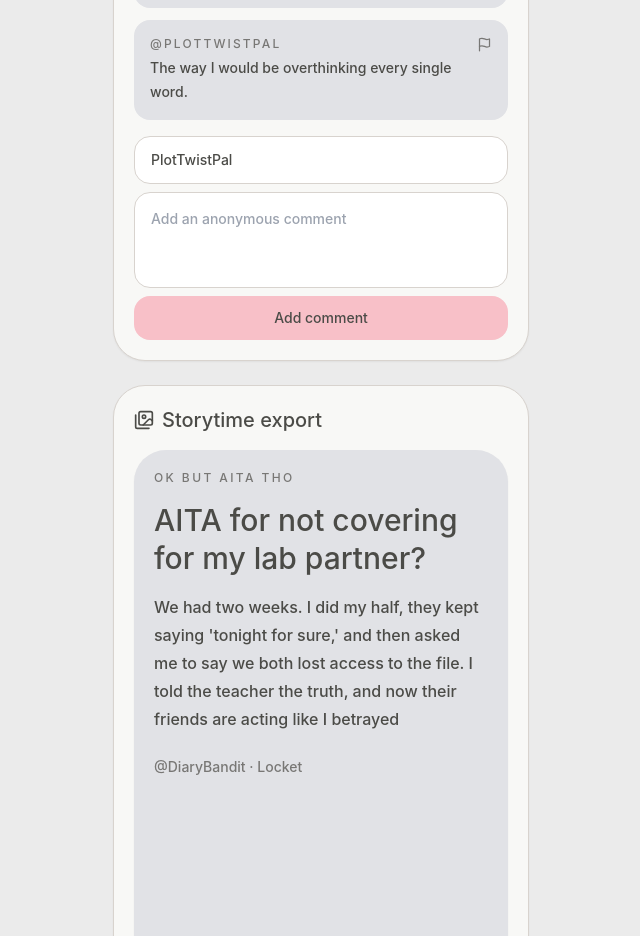
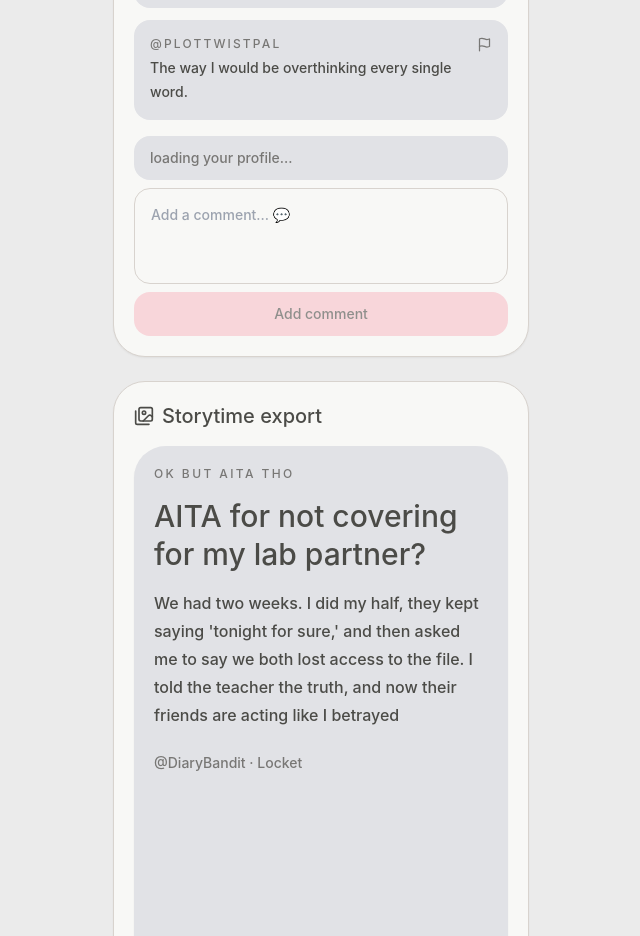
Before and after one commit to lefeiii/locket, a Next.js app: page /story/sample-aita in a window 1280 px wide. Shown: the part 1340-2276 px from the top of the page, without its empty margins (319-959 px from the left). Built offline with nearby package versions, Linux system fonts and the light colour scheme; no server answers; the database is empty.

Commit message:
Update CommentForm.tsx

```diff
--- a/components/CommentForm.tsx
+++ b/components/CommentForm.tsx
@@ -1,7 +1,7 @@
 "use client";
 
-import { useState } from "react";
-import { generateAnonymousName } from "@/lib/sample-data";
+import { useEffect, useRef, useState } from "react";
+import { useRouter } from "next/navigation";
 import { supabase } from "@/lib/supabase";
 
 type CommentFormProps = {
@@ -9,56 +9,97 @@ type CommentFormProps = {
 };
 
 export function CommentForm({ storyId }: CommentFormProps) {
-  const [anonymousName, setAnonymousName] = useState(generateAnonymousName());
+  const [username, setUsername] = useState<string>("");
   const [body, setBody] = useState("");
-  const [status, setStatus] = useState<"idle" | "saving" | "saved" | "local">("idle");
+  const [status, setStatus] = useState<"idle" | "saving" | "saved" | "error">("idle");
+  const textareaRef = useRef<HTMLTextAreaElement>(null);
+  const router = useRouter();
+
+  // Load the real logged-in username on mount
+  useEffect(() => {
+    if (!supabase) return;
+    supabase.auth.getUser().then(({ data }) => {
+      const uid = data?.user?.id;
+      if (!uid) return;
+      supabase
+        .from("users")
+        .select("username")
+        .eq("id", uid)
+        .single()
+        .then(({ data: profile }) => {
+          if (profile?.username) setUsername(profile.username);
+        });
+    });
+  }, []);
 
   async function submitComment() {
-    if (!body.trim()) {
-      return;
-    }
+    if (!body.trim() || !username) return;
 
     setStatus("saving");
+
     if (supabase && !storyId.startsWith("sample-")) {
       const { error } = await supabase.from("comments").insert({
         story_id: storyId,
-        anonymous_name: anonymousName.trim() || generateAnonymousName(),
-        body
+        anonymous_name: username,
+        body: body.trim(),
       });
-      setStatus(error ? "local" : "saved");
+
+      if (error) {
+        setStatus("error");
+        return;
+      }
+
+      setBody("");
+      setStatus("saved");
+      // Re-fetch the server component so the new comment shows immediately
+      router.refresh();
+      setTimeout(() => setStatus("idle"), 3000);
     } else {
-      setStatus("local");
+      setStatus("error");
     }
-    setBody("");
   }
 
   return (
-    <form className="mt-4 grid gap-2">
-      <input
-        className="min-h-12 rounded-2xl border border-[#d8d3ce] px-4 text-sm font-medium outline-none ring-[#f8c0c8] focus:ring-4"
-        onChange={(event) => setAnonymousName(event.target.value)}
-        value={anonymousName}
+    <div className="mt-4 grid gap-2">
+      {/* Show who is commenting — read-only, no anonymous name input */}
+      <div className="rounded-2xl bg-[#e1e2e6] px-4 py-3 text-sm font-medium text-[#4b4b47]">
+        {username ? (
+          <>commenting as <span className="font-semibold">@{username}</span></>
+        ) : (
+          <span className="text-[#787775]">loading your profile…</span>
+        )}
+      </div>
+
+      <textarea
+        ref={textareaRef}
+        className="min-h-24 resize-none rounded-2xl border border-[#d8d3ce] bg-[#f8f8f6] p-4 text-sm font-medium text-[#4b4b47] outline-none ring-[#f8c0c8] focus:ring-4"
+        onChange={(e) => setBody(e.target.value)}
+        placeholder="Add a comment… 💬"
+        value={body}
+        // These let emoji keyboards work on iOS/iPadOS
+        autoComplete="off"
+        autoCorrect="on"
+        spellCheck={true}
+        enterKeyHint="send"
       />
-      <textarea
-        className="min-h-24 resize-none rounded-2xl border border-[#d8d3ce] p-4 text-sm font-medium outline-none ring-[#f8c0c8] focus:ring-4"
-        onChange={(event) => setBody(event.target.value)}
-        placeholder="Add an anonymous comment"
-        value={body}
-      />
+
       <button
         className="rounded-2xl bg-[#f8c0c8] px-4 py-3 text-sm font-medium text-[#4b4b47] disabled:opacity-60"
-        disabled={status === "saving"}
+        disabled={status === "saving" || !username || !body.trim()}
         onClick={submitComment}
         type="button"
       >
-        {status === "saving" ? "Adding..." : "Add comment"}
+        {status === "saving" ? "Adding…" : "Add comment"}
       </button>
-      {status === "saved" ? <p className="text-center text-sm font-medium text-[#4b4b47]">Comment added.</p> : null}
-      {status === "local" ? (
-        <p className="text-center text-sm font-medium text-[#4b4b47]">
-          Demo comment captured locally. Connect Supabase to persist comments.
+
+      {status === "saved" && (
+        <p className="text-center text-sm font-medium text-[#4b4b47]">Comment added ✓</p>
+      )}
+      {status === "error" && (
+        <p className="text-center text-sm font-medium text-red-400">
+          Something went wrong. Try again.
         </p>
-      ) : null}
-    </form>
+      )}
+    </div>
   );
 }
```
